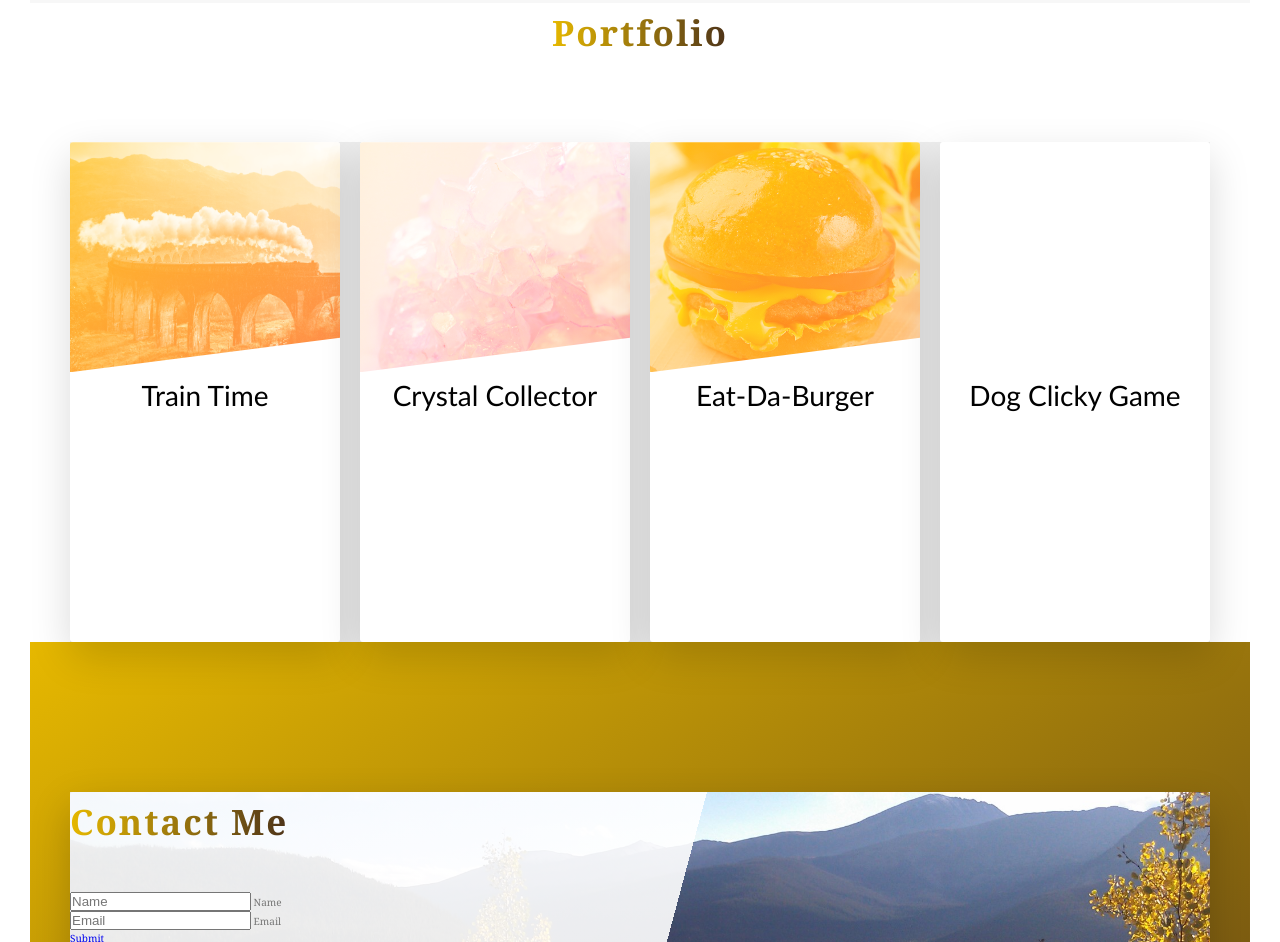
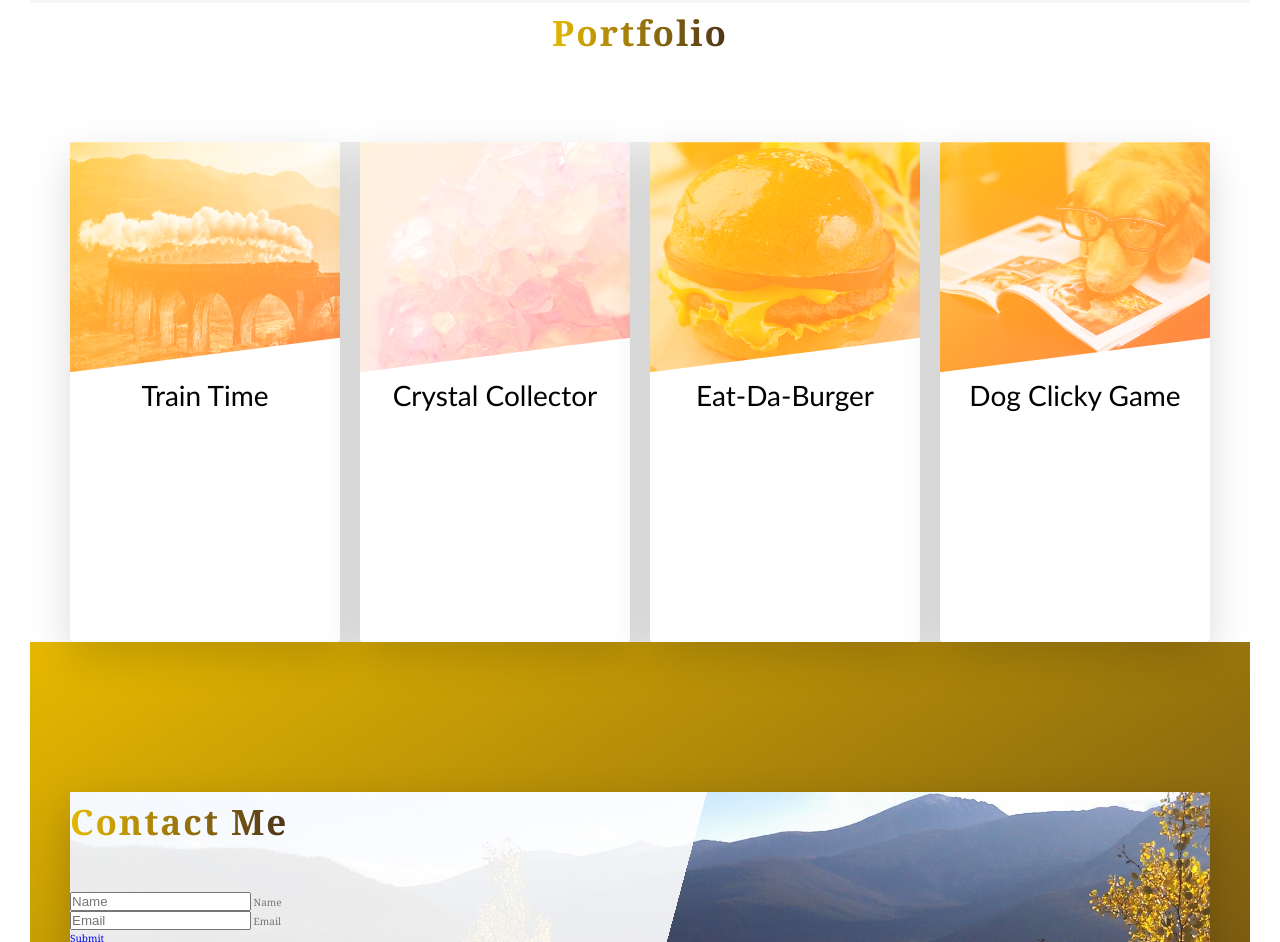
Before and after one commit to jenjen980/NewPortfolio, a website: page index.html in a window 1280 px wide. Shown: the part 1487-2429 px from the top of the page. Drawn offline with nearby package versions, Linux system fonts and the light colour scheme.

Commit message:
updated photo

```diff
--- a/css/style.css
+++ b/css/style.css
@@ -236,6 +236,8 @@ body {
       background-image: linear-gradient(to right bottom, #ffb900, #ff7730), url(../img/crystal.jpg); }
     .card__picture--3 {
       background-image: linear-gradient(to right bottom, #ffb900, #ff7730), url(../img/burger.jpg); }
+    .card__picture--4 {
+        background-image: linear-gradient(to right bottom, #ffb900, #ff7730), url(../img/dog.jpg); }
   .card__heading {
     font-family: 'Gill Sans', 'Gill Sans MT', Calibri, 'Trebuchet MS', sans-serif;
     font-size: 2.8rem;
```
